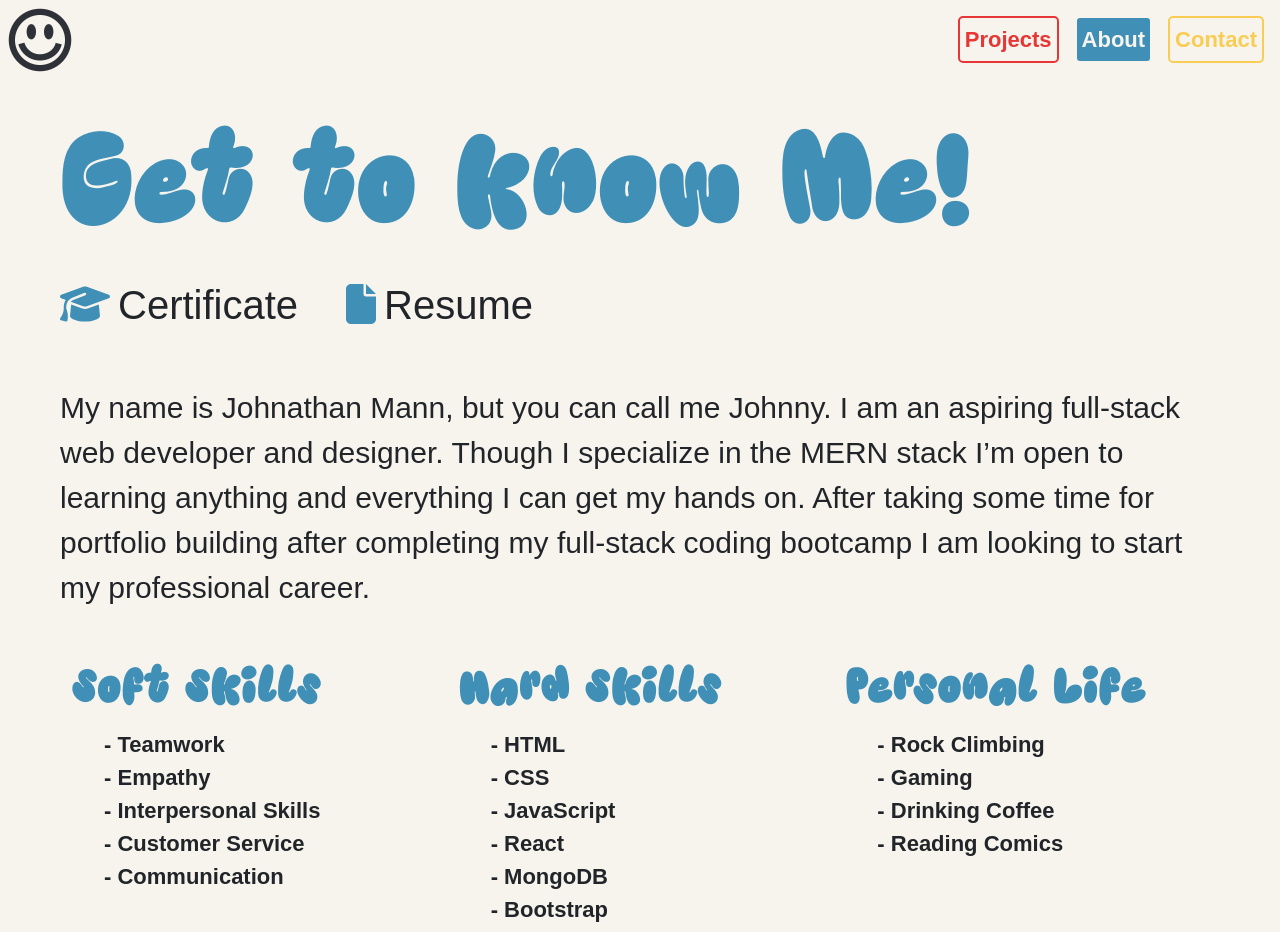
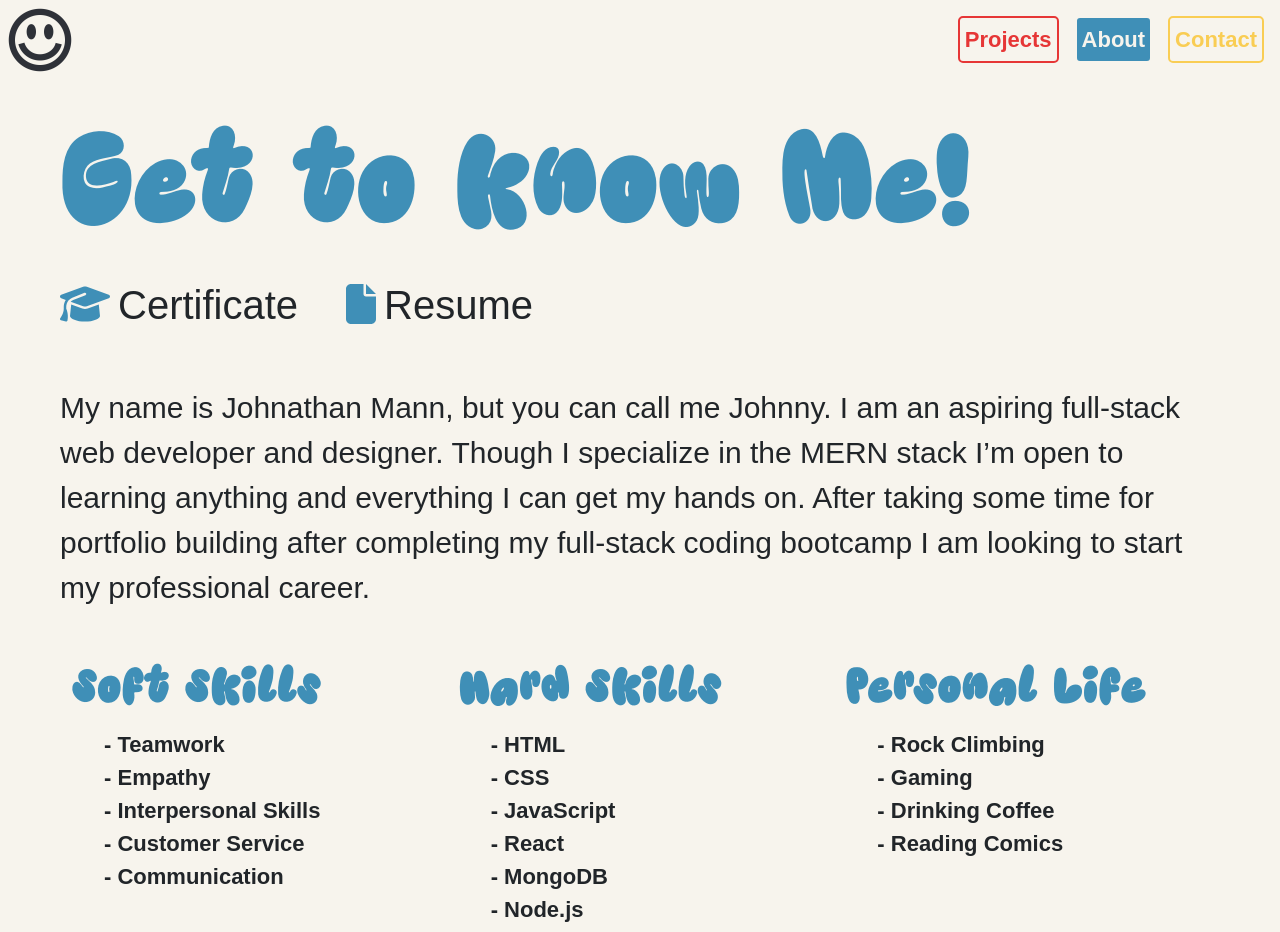
Before and after one commit to johnathanmann/jm-portfolio, a React (Create React App) app: page /#/about in a window 1280 px wide. Shown: the top 932 px of the page. Built offline with nearby package versions, Linux system fonts and the light colour scheme; a web font is replaced by a local one.

Commit message:
ADded node to skills

```diff
--- a/src/pages/About.js
+++ b/src/pages/About.js
@@ -40,6 +40,7 @@ export default function About(){
                         <li>JavaScript</li>
                         <li>React</li>
                         <li>MongoDB</li>
+                        <li>Node.js</li>
                         <li>Bootstrap</li>
                         <li>Adobe Photoshop</li>
                         <li>Figma</li>
```
